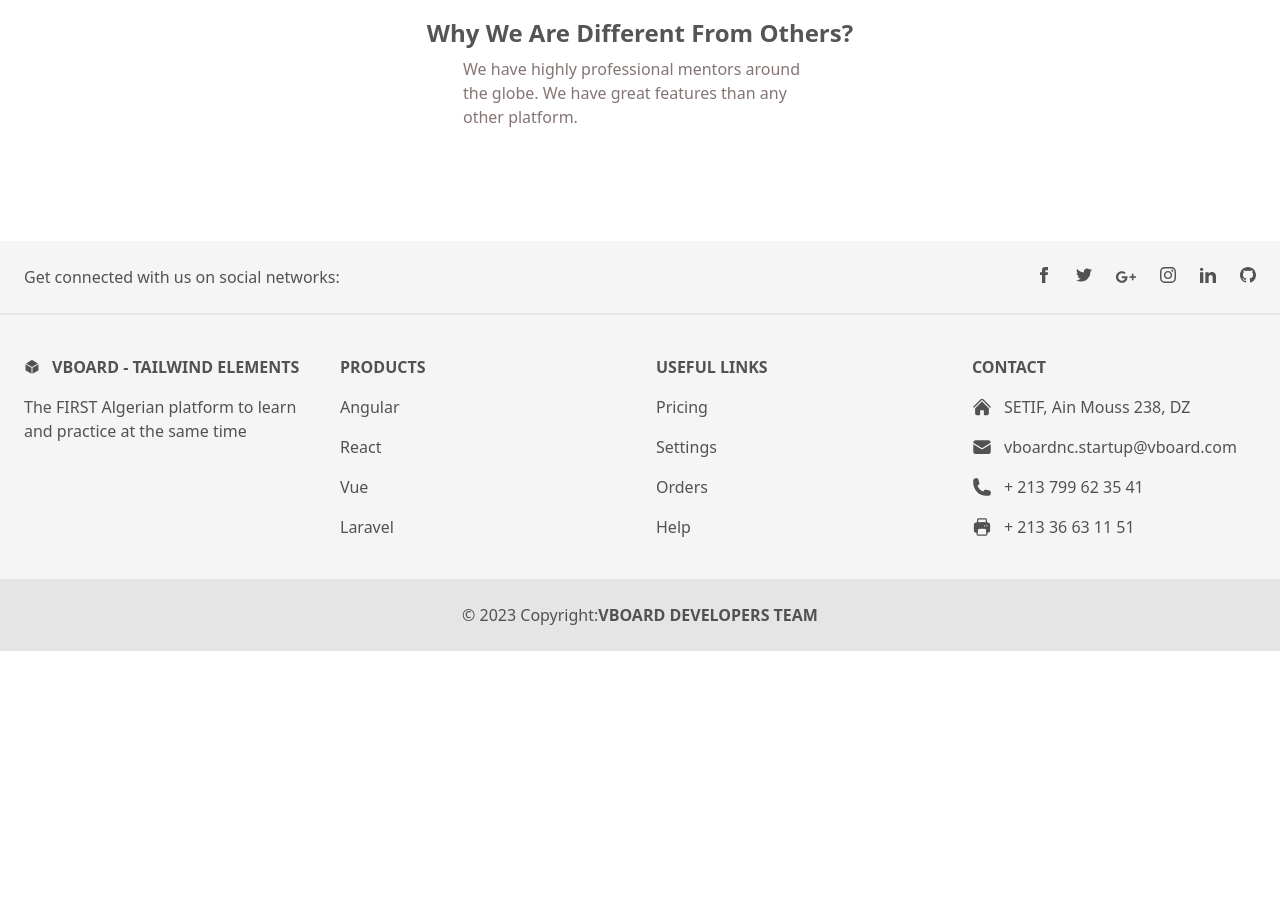
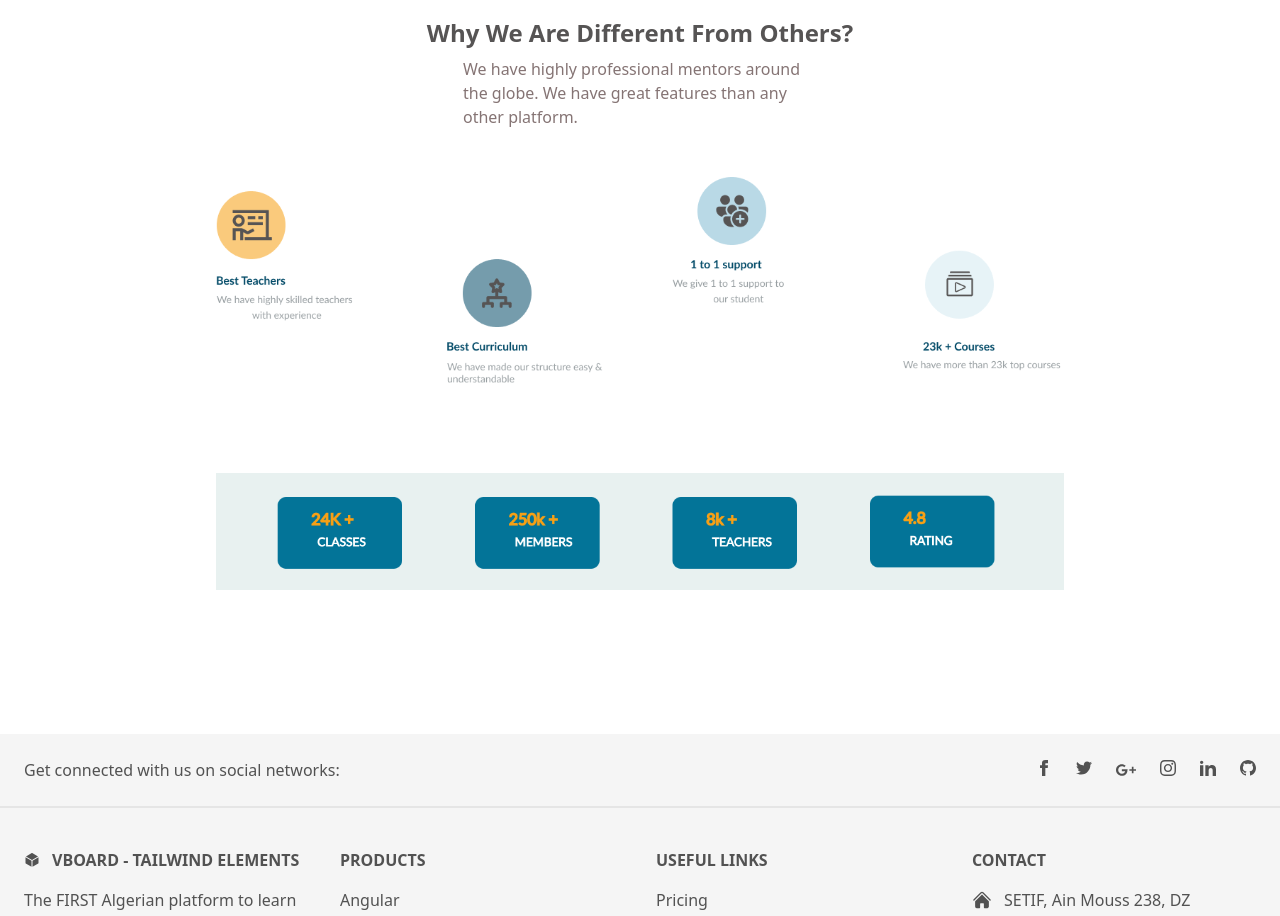
Before and after one commit to raouffilali/AcademiaPLus, a React (Vite) app in the folder client/: page / in a window 1280 px wide. Shown: the part 1180-2096 px from the top of the page. Before the commit the page ends 1831 px from the top, so only its background shows below. Built offline with nearby package versions, Linux system fonts and the light colour scheme.

Commit message:
Pricing page update

```diff
--- a/client/src/components/Package card/PackageCard.tsx
+++ b/client/src/components/Package card/PackageCard.tsx
@@ -6,11 +6,9 @@ import SubscriptionCard from "../subsOfferCard/SubsOfferCard";
 
 function PackageCard() {
   return (
-
     // first div just a text and description
     <>
-
-    <NavBar/>
+      <NavBar />
       {/* // first div just a text and description */}
       <div className=" container  p-6 flex flex-col justify-start items-center mx-auto mt-10 mb-20">
         <h3>
@@ -24,7 +22,7 @@ function PackageCard() {
         </p>
 
         {/* // second div is the cards */}
-        <Pricing/>
+        <Pricing />
 
         {/* text of why we are diffrent */}
         <h1 className="  mt-5 text-[#565454] text-2xl font-extrabold ">
@@ -37,6 +35,17 @@ function PackageCard() {
             features than any other platform.
           </p>
         </div>
+        {/* Stats section */}
+        <img
+          className="p-10"
+          src="../../../assets/stats.png"
+          alt="statistics"
+        />
+        <img
+          className="p-10"
+          src="../../../assets/stats2.png"
+          alt="statistics"
+        />
       </div>
       <Footer />
     </>
```
Also changed, not shown: client/public/assets/stats.png (added), client/public/assets/stats2.png (added).
